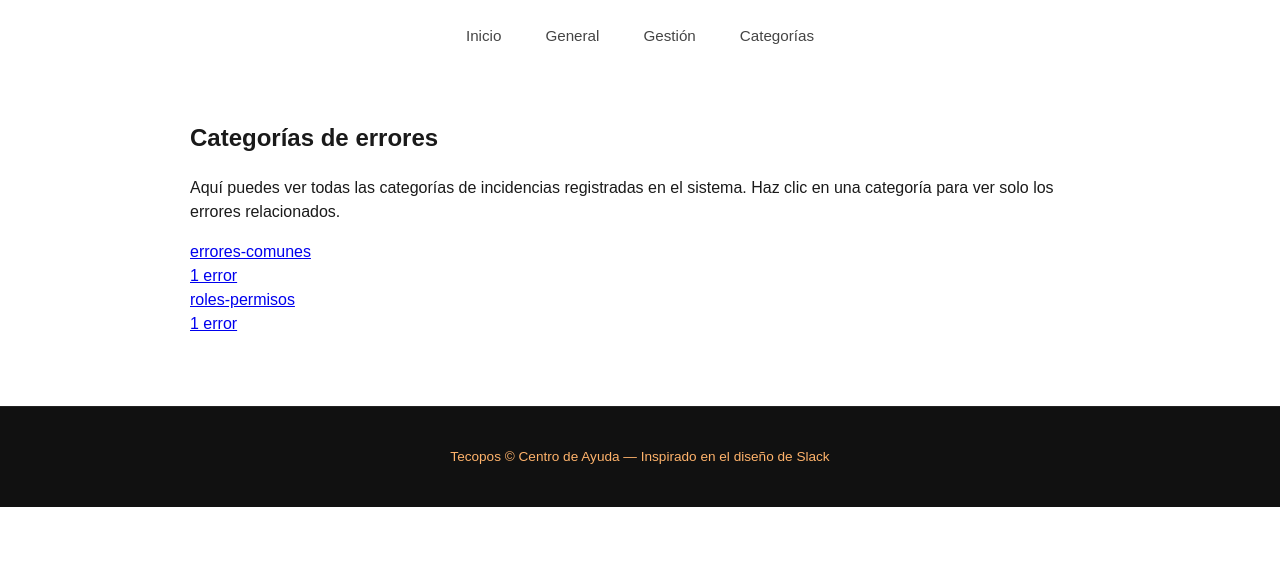
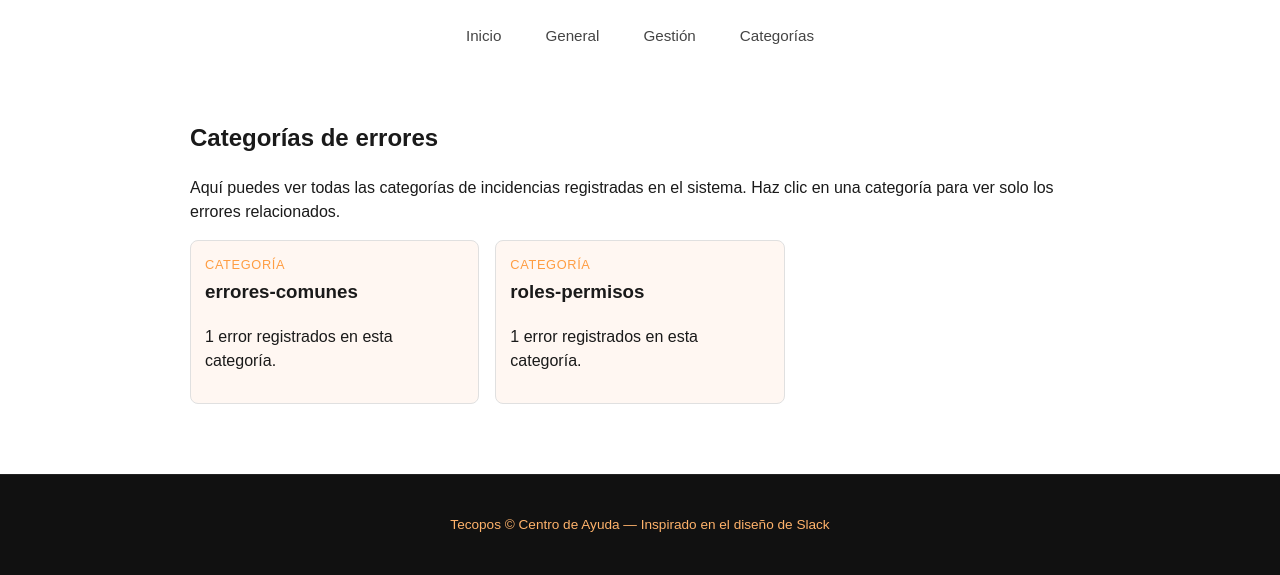
Before and after one commit to olls-san/tecopos-helpcenter, a FastAPI app: page /categories in a window 1280 px wide. Shown: the part 314-889 px from the top of the page. Before the commit the page ends 821 px from the top, so only its background shows below. Run offline with FastAPI, Linux system fonts and the light colour scheme; some libraries are stand-ins or nearby versions.

Commit message:
add new view to categories

```diff
--- a/static/style.css
+++ b/static/style.css
@@ -335,3 +335,15 @@ footer {
 .filters button:hover {
   background: #ffb36b;
 }
+.category-card-link {
+  text-decoration: none;
+  color: inherit;
+  display: block;
+  transition: border-color 0.15s ease, box-shadow 0.15s ease, transform 0.1s ease;
+}
+
+.category-card-link:hover {
+  border-color: #ff9d42;
+  box-shadow: 0 0 0 1px #ff9d42;
+  transform: translateY(-1px);
+}
--- a/templates/categories.html
+++ b/templates/categories.html
@@ -15,15 +15,12 @@
 
 <section class="categories-section">
   {% if categories %}
-        <div class="categories-grid">
+    <div class="cards">
       {% for cat in categories %}
-                <a href="/errors?category={{ cat.name }}" class="category-card">
-                    <div class="category-name">
-                        {{ cat.name }}
-                    </div>
-                    <div class="category-meta">
-                        {{ cat.count }} error{% if cat.count != 1 %}es{% endif %}
-                    </div>
+        <a href="/errors?category={{ cat.name }}" class="card category-card-link">
+          <div class="block-label">Categoría</div>
+          <h3>{{ cat.name }}</h3>
+          <p>{{ cat.count }} error{% if cat.count != 1 %}es{% endif %} registrados en esta categoría.</p>
         </a>
       {% endfor %}
     </div>
```
Lines whose indentation alone changed are shown as unchanged.
